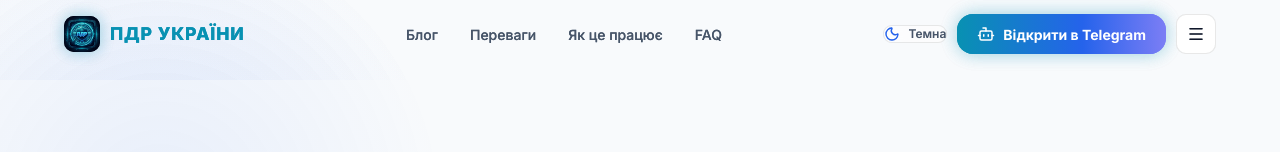
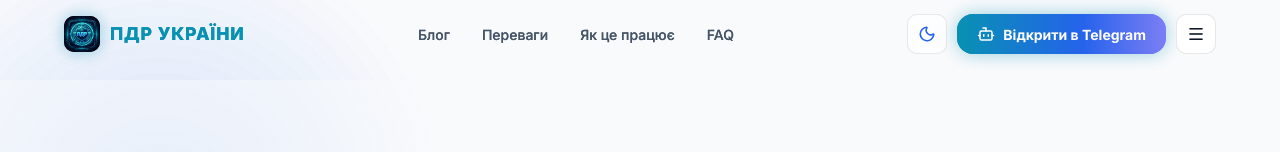
Before and after one commit to serjtlgram/pdr-landing, a Next.js app: page /blog in a window 1280 px wide. Shown: the top 152 px of the page. Built offline with nearby package versions, Linux system fonts and the light colour scheme.

Commit message:
Make theme toggle button icon-only and match burger menu styles

```diff
--- a/src/app/components/SharedUI.tsx
+++ b/src/app/components/SharedUI.tsx
@@ -47,17 +47,14 @@ export function ThemeToggle() {
     <button
       onClick={toggle}
       aria-label="Переключити тему"
-      className="flex items-center gap-2 px-3 py-1.5 rounded-full glass-card hover:border-theme transition-all"
+      className="flex items-center justify-center w-10 h-10 rounded-[0.625rem] glass-card hover:border-theme transition-all"
       style={{ border: '1px solid var(--border-color)' }}
     >
       {theme === 'dark' ? (
-        <Sun className="w-4 h-4" style={{ color: 'var(--accent-cyan)' }} />
+        <Sun size={18} style={{ color: 'var(--accent-cyan)' }} />
       ) : (
-        <Moon className="w-4 h-4" style={{ color: 'var(--accent-blue)' }} />
+        <Moon size={18} style={{ color: 'var(--accent-blue)' }} />
       )}
-      <span className="text-xs font-semibold hidden sm:block" style={{ color: 'var(--text-secondary)' }}>
-        {theme === 'dark' ? 'Світла' : 'Темна'}
-      </span>
     </button>
   );
 }
```
